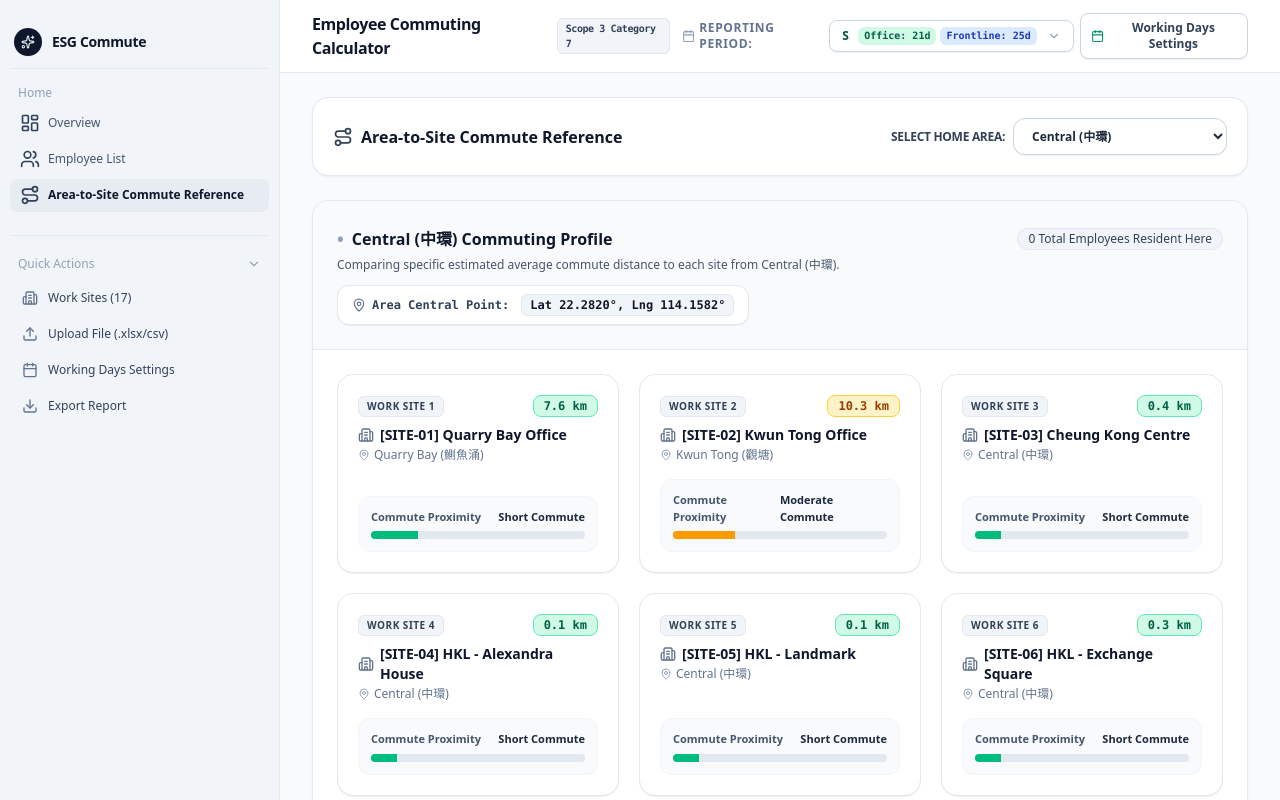
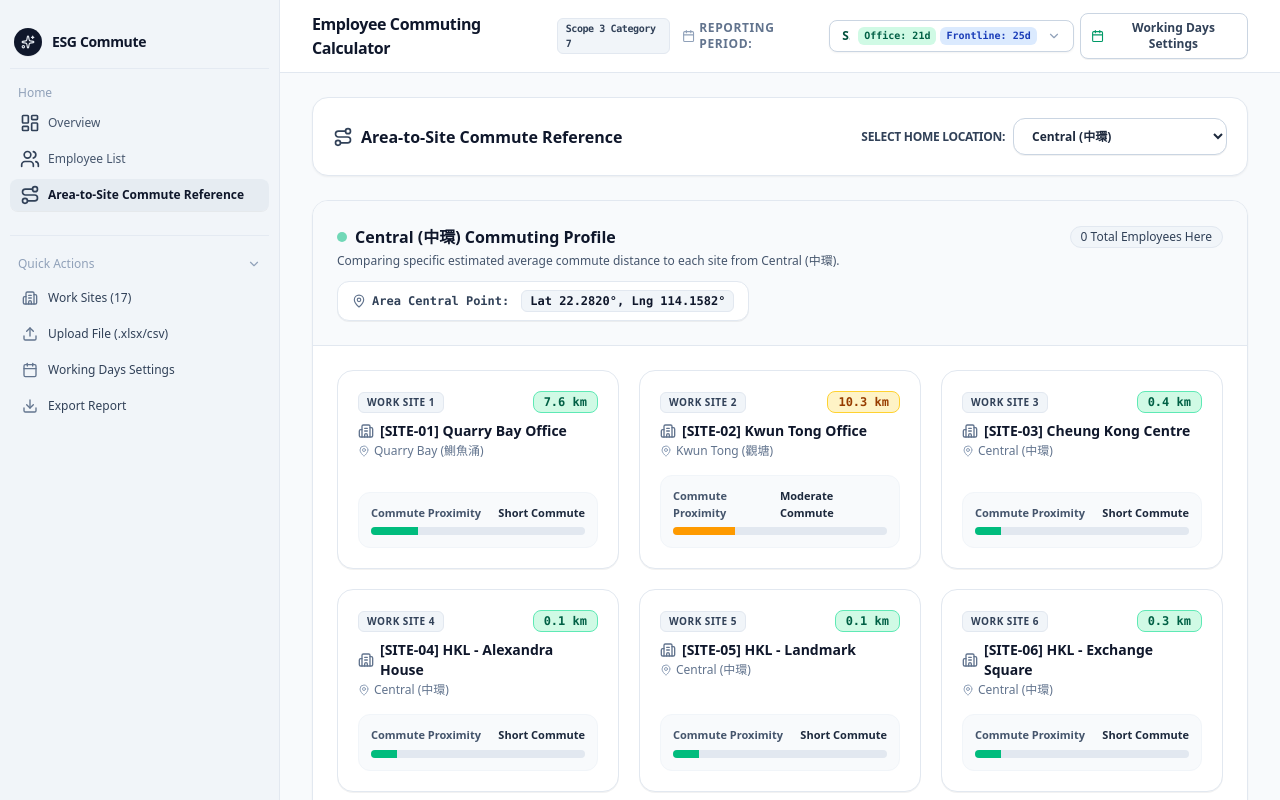
Before and after one commit to edieng/Employee_Commuting_2.0, a React (Vite) app in the folder remix_-employee-commuting---esg-scope-3-cat-7 (1)/: page / in a window 1280 px wide. Both pictures are taken after a click on the button "Area-to-Site Commute Reference". Shown: the top 800 px of the page. Built offline with nearby package versions, Linux system fonts and the light colour scheme.

Commit message:
refactor: update terminology in SamplerTab and RosterTab for clarity

```diff
--- a/remix_-employee-commuting---esg-scope-3-cat-7 (1)/src/components/DistrictToSiteReview.tsx
+++ b/remix_-employee-commuting---esg-scope-3-cat-7 (1)/src/components/DistrictToSiteReview.tsx
@@ -36,11 +36,11 @@ export const DistrictToSiteReview: React.FC<DistrictToSiteReviewProps> = ({
       <div className="p-6 bg-slate-50 border-b border-slate-200">
         <div className="flex flex-col sm:flex-row sm:items-center justify-between gap-2 mb-1">
           <h4 className="text-base font-bold text-slate-900 flex items-center gap-2">
-            <span className="text-slate-400 font-extrabold text-lg">•</span>
+            <span className="inline-block h-2.5 w-2.5 rounded-full bg-emerald-500 animate-pulse" />
             {displayName} Commuting Profile
           </h4>
           <span className="text-xs bg-slate-100 text-slate-700 px-2.5 py-0.5 rounded-full font-medium border border-slate-200 shrink-0">
-            {residentEmployeesCount} Total Employees Resident Here
+            {residentEmployeesCount} Total Employees Here
           </span>
         </div>
         <p className="text-xs text-slate-600 mb-3">
--- a/remix_-employee-commuting---esg-scope-3-cat-7 (1)/src/components/RosterTab.tsx
+++ b/remix_-employee-commuting---esg-scope-3-cat-7 (1)/src/components/RosterTab.tsx
@@ -118,9 +118,6 @@ export const RosterTab: React.FC<RosterTabProps> = ({
               )}
             </div>
           </h2>
-          <p className="text-xs text-slate-500">
-            Individual employee commute profiles and workplace assignments
-          </p>
         </div>
 
         <div className="flex items-center gap-2">
--- a/remix_-employee-commuting---esg-scope-3-cat-7 (1)/src/components/SamplerTab.tsx
+++ b/remix_-employee-commuting---esg-scope-3-cat-7 (1)/src/components/SamplerTab.tsx
@@ -41,10 +41,10 @@ export const SamplerTab: React.FC<SamplerTabProps> = ({ districtCalcs, customSit
           </h2>
         </div>
 
-        {/* Home Area Selector in Top Header */}
+        {/* Home Location Selector in Top Header */}
         <div className="flex items-center gap-2 shrink-0">
           <label className="text-xs font-semibold text-slate-700 shrink-0 uppercase tracking-tight">
-            Select Home Area:
+            Select Home Location:
           </label>
           <select
             value={selectedDistrict}
```
